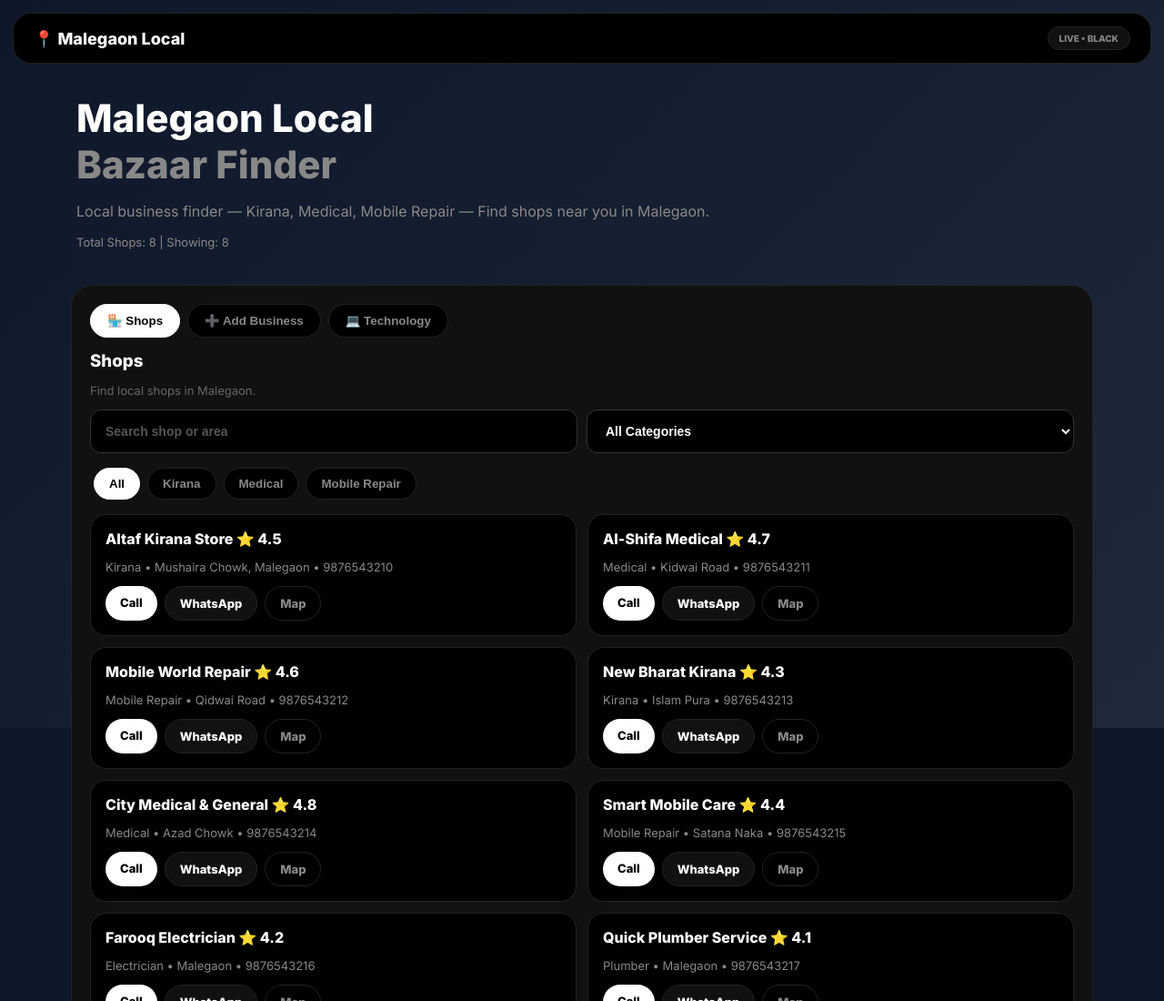
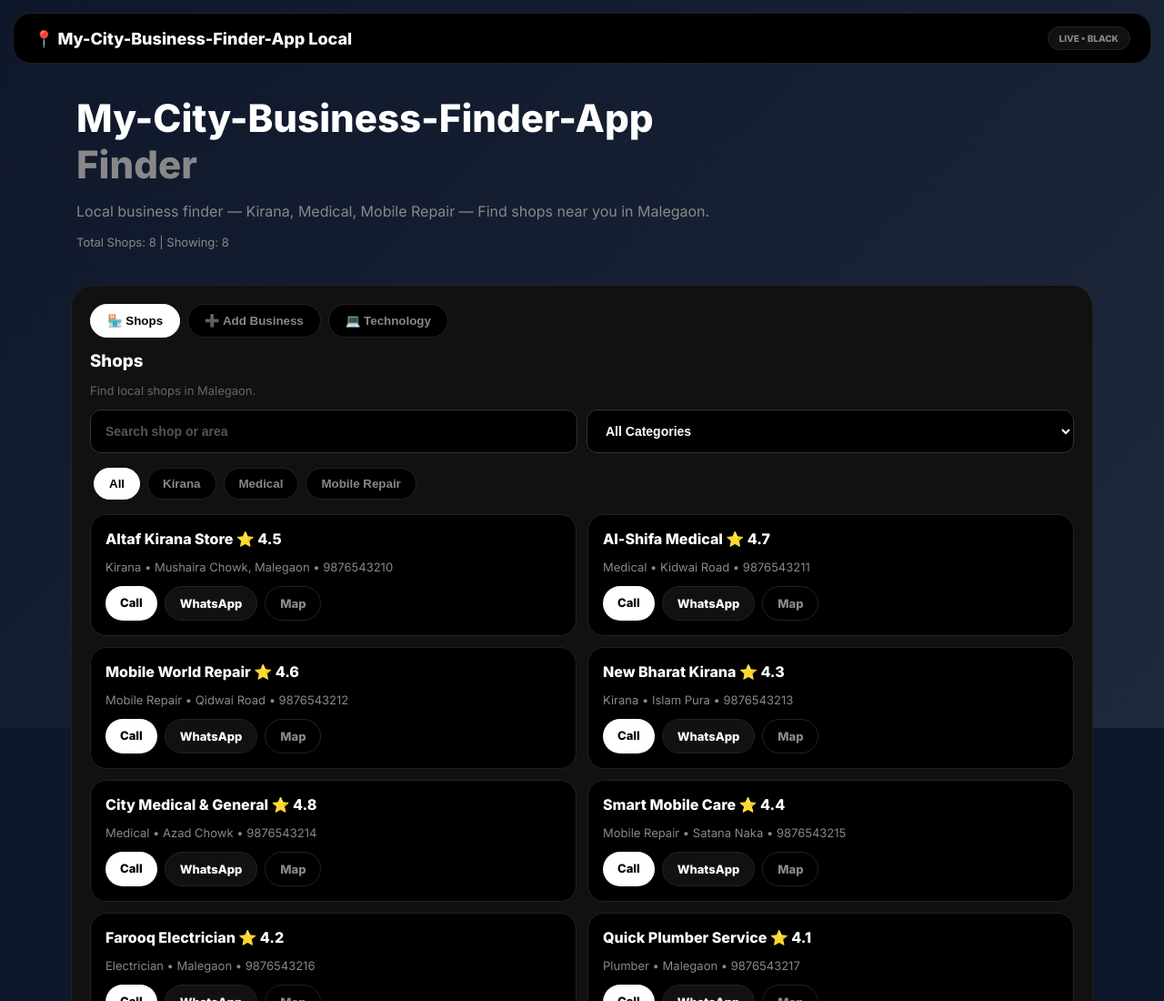
Before and after one commit to AmmarAhmed-star/Malegaon-Local, a plain HTML site: page index.html in a window 1280 px wide. Shown: the top 1100 px of the page at 91% size. Drawn offline with Linux system fonts and the light colour scheme.

Commit message:
Rename app title and update hero section

```diff
--- a/index.html
+++ b/index.html
@@ -2,7 +2,7 @@
 <html lang="en">
 <head>
 <meta charset="utf-8"><meta name="viewport" content="width=device-width,initial-scale=1">
-<title>MyMy-City-Business-Finder-App</title>
+<title>My-City-Business-Finder-App</title>
 <style>
 @import url('https://fonts.googleapis.com/css2?family=Inter:wght@400;600;800&display=swap');
 *{box-sizing:border-box}
@@ -37,8 +37,8 @@ input::placeholder{color:#555}
 </head>
 <body>
 <div class="bg"></div>
-<div class="nav"><div class="logo">📍 Malegaon <span>Local</span></div><div class="badge">LIVE • BLACK</div></div>
-<div class="hero"><h1>Malegaon Local<br><span>Bazaar Finder</span></h1><p>Local business finder — Kirana, Medical, Mobile Repair — Find shops near you in Malegaon.</p><p class="small" id="totalCount" style="color:#888">Total Shops: 8</p></div>
+<div class="nav"><div class="logo">📍 My-City-Business-Finder-App <span>Local</span></div><div class="badge">LIVE • BLACK</div></div>
+<div class="hero"><h1>My-City-Business-Finder-App<br><span>Finder</span></h1><p>Local business finder — Kirana, Medical, Mobile Repair — Find shops near you in Malegaon.</p><p class="small" id="totalCount" style="color:#888">Total Shops: 8</p></div>
 <div class="wrap">
 <div class="glass">
 <div class="tabs"><button class="tab active" id="tabShops" type="button">🏪 Shops</button><button class="tab" id="tabBusiness" type="button">➕ Add Business</button><button class="tab" id="tabTech" type="button">💻 Technology</button></div>
```
